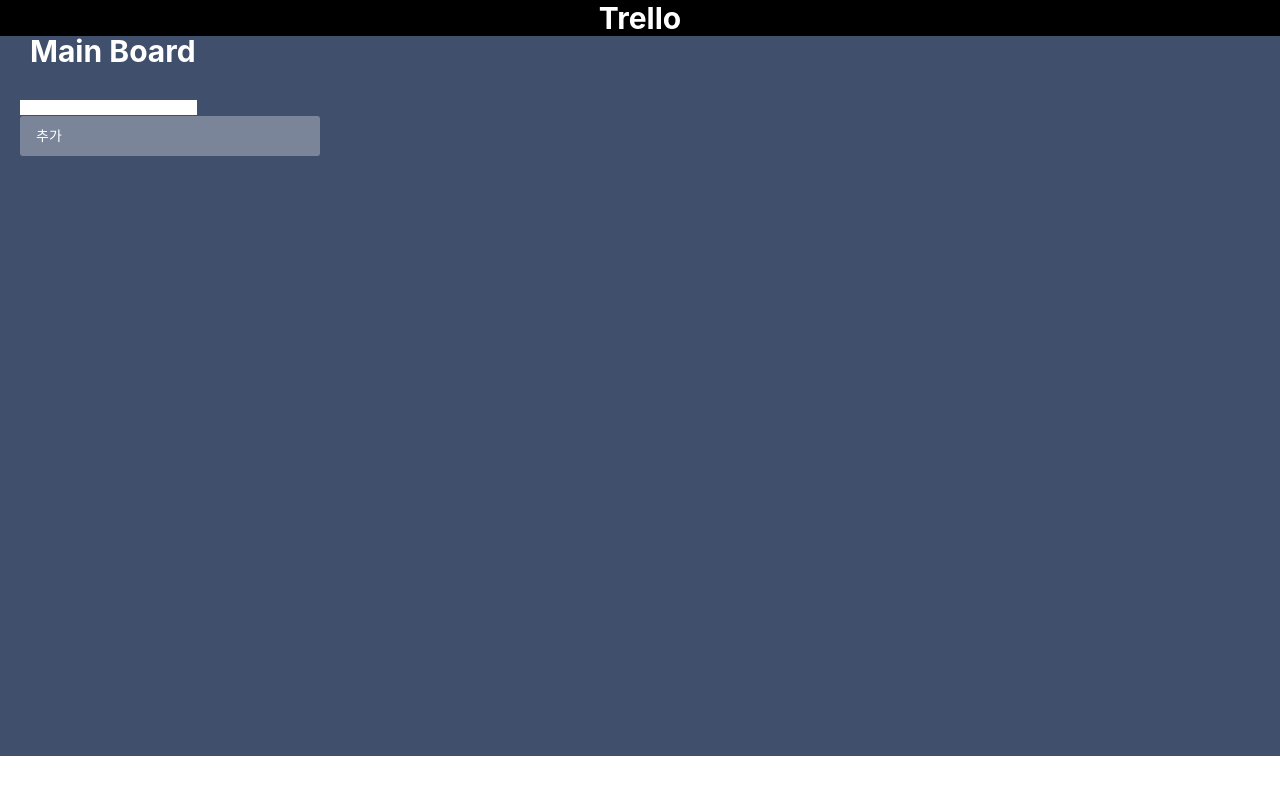
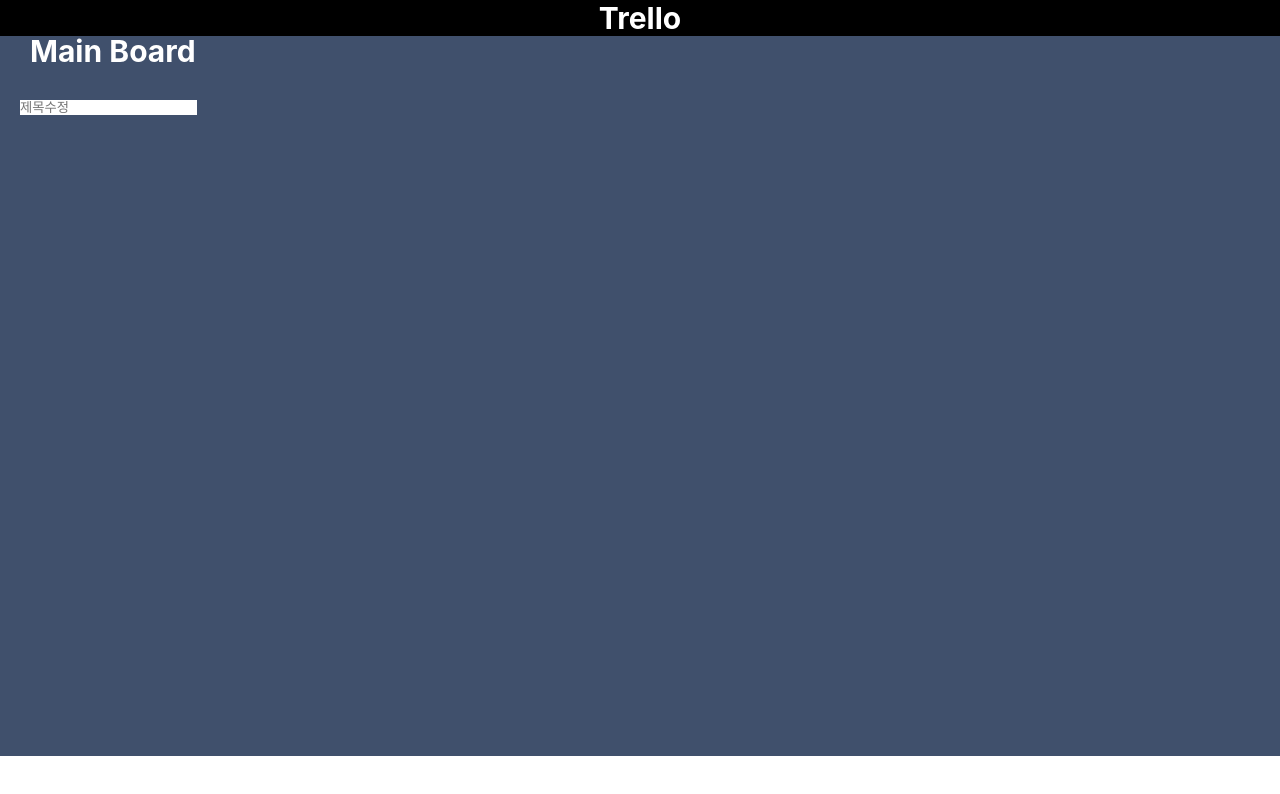
Before and after one commit to LOCA525/trello-cra, a React (Create React App) app: page / in a window 1280 px wide. Both pictures are taken after a click on the button "추가". Shown: the top 794 px of the page. Built offline with nearby package versions, Linux system fonts and the light colour scheme.

Commit message:
컴포넌트정리

```diff
--- a/src/App.css
+++ b/src/App.css
@@ -70,7 +70,7 @@
   margin-bottom: 20px;
 }
 
-.App .todoContainer .addBoxBtn {
+/* .App .todoContainer .addBoxBtn {
   cursor: pointer;
   width: 300px;
   height: 40px;
@@ -82,7 +82,7 @@
   color: #ffffff;
   background-color: rgba(255, 255, 255, 0.3);
   border-radius: 3px;
-}
+} */
 
 .App .todoContainer .todoBox .title1 {
   padding: 10px;
--- a/src/App.js
+++ b/src/App.js
@@ -7,8 +7,8 @@
 function App() {
   return (
     <div className="App">
-      <Nav></Nav>
-      <TodoContainer></TodoContainer>
+      <Nav />
+      <TodoContainer />
     </div>
   );
 }
--- /dev/null
+++ b/src/components/AddBoardBtn/index.js
@@ -0,0 +1,34 @@
+import { useState } from "react";
+import EditInput from "../EditInput";
+import "./style.css";
+
+const AddBoardBtn = ({ id, setTitleData, titleData }) => {
+  const [toggle, setToggle] = useState(true);
+  const [inputValue, setInputValue] = useState("");
+
+  const onSubmit = (e) => {
+    e.preventDefault();
+    setTitleData([...titleData, { id: id.current, title: inputValue }]);
+    id.current = id.current + 1;
+    setInputValue("");
+    setToggle(!toggle);
+  };
+
+  return (
+    <div>
+      {toggle ? (
+        <button
+          className="addBoxBtn"
+          onClick={() => {
+            setToggle(!toggle);
+          }}
+        >
+          추가
+        </button>
+      ) : (
+        <EditInput onSubmit={onSubmit} value={inputValue} setValue={setInputValue} />
+      )}
+    </div>
+  );
+};
+export default AddBoardBtn;
--- /dev/null
+++ b/src/components/AddBoardBtn/style.css
@@ -0,0 +1,13 @@
+.App .todoContainer .addBoxBtn {
+  cursor: pointer;
+  width: 300px;
+  height: 40px;
+  text-align: left;
+  padding: 8px 21px 8px 16px;
+  font-weight: 400;
+  font-size: 14px;
+  line-height: 24px;
+  color: #ffffff;
+  background-color: rgba(255, 255, 255, 0.3);
+  border-radius: 3px;
+}
--- /dev/null
+++ b/src/components/BoardList.js
@@ -0,0 +1,12 @@
+import TodoBox from "./TodoBox";
+
+const BoardList = ({ titleData, id, handleTitleDelete }) => {
+  return (
+    <div>
+      {titleData.map((item) => {
+        return <TodoBox item={item} id={id} handleTitleDelete={handleTitleDelete} />;
+      })}
+    </div>
+  );
+};
+export default BoardList;
--- /dev/null
+++ b/src/components/EditInput/index.js
@@ -0,0 +1,14 @@
+const EditInput = ({ onSubmit, value, setValue }) => {
+  return (
+    <form typeof="submit" onSubmit={onSubmit}>
+      <input
+        placeholder="제목수정"
+        value={value}
+        onChange={(e) => {
+          setValue(e.target.value);
+        }}
+      ></input>
+    </form>
+  );
+};
+export default EditInput;
--- a/src/components/Nav.js
+++ b/src/components/Nav.js
@@ -5,7 +5,7 @@
     <>
       <div className="nav">
         <h2>Trello</h2>
-        <Container></Container>
+        <Container />
       </div>
     </>
   );
--- a/src/components/TodoBox.js
+++ b/src/components/TodoBox.js
@@ -1,4 +1,5 @@
 import { useState, useRef } from "react";
+import EditInput from "./EditInput";
 import TodoItem from "./TodoItem";
 
 function TodoBox({ item, id, handleTitleDelete }) {
@@ -16,8 +17,21 @@
     setTodoData(deletedTodoData);
   };
 
+  const onSubmit = (e) => {
+    e.preventDefault();
+    item.title = editTitleValue;
+    setEditToggle(!editToggle);
+  };
+
+  const onSubmit2 = (e) => {
+    e.preventDefault();
+    const nextTodoData = [...todoData, { id: id.current, todo: todoValue }];
+    setTodoData(nextTodoData);
+    id.current = id.current + 1;
+    setTodoValue("");
+  };
+
   return (
-    <>
     <ul className="todoBox">
       <p
         className="title1"
@@ -28,22 +42,7 @@
         {item.title}
       </p>
       {editToggle === true ? null : (
-          <form
-            typeof="submit"
-            onSubmit={(e) => {
-              e.preventDefault();
-              item.title = editTitleValue;
-              setEditToggle(!editToggle);
-            }}
-          >
-            <input
-              placeholder="제목수정"
-              value={editTitleValue}
-              onChange={(e) => {
-                setEditTitleValue(e.target.value);
-              }}
-            ></input>
-          </form>
+        <EditInput onSubmit={onSubmit} value={editTitleValue} setValue={setEditTitleValue} />
       )}
       <button onClick={handleDeleteTitle}>XXXX</button>
       <button
@@ -53,32 +52,13 @@
       >
         {toggle2 === false ? "취소" : "추가"}
       </button>
-        {toggle2 === true ? null : (
-          <form
-            typeof="submit"
-            onSubmit={(e) => {
-              e.preventDefault();
-              const nextTodoData = [...todoData, { id: id.current, todo: todoValue }];
-              setTodoData(nextTodoData);
-              id.current = id.current + 1;
-              setTodoValue("");
-            }}
-          >
-            <input
-              onChange={(e) => {
-                setTodoValue(e.target.value);
-              }}
-              value={todoValue}
-            ></input>
-          </form>
-        )}
+      {toggle2 === true ? null : <EditInput onSubmit={onSubmit2} value={todoValue} setValue={setTodoValue} />}
       <ul className="todos">
         {todoData.map((item) => {
           return <TodoItem item={item} handleTodoDelete={handleTodoDelete}></TodoItem>;
         })}
       </ul>
     </ul>
-    </>
   );
 }
 
--- a/src/components/TodoContainer.js
+++ b/src/components/TodoContainer.js
@@ -1,11 +1,10 @@
 import TodoBox from "./TodoBox";
 import { useState, useRef } from "react";
 import TodoItem from "./TodoItem";
+import BoardList from "./BoardList";
+import AddBoardBtn from "./AddBoardBtn";
 
 function TodoContainer() {
-  let [toggle, setToggle] = useState(true);
-  let [inputValue, setInputValue] = useState("");
-
   const [titleData, setTitleData] = useState([]);
   const id = useRef(0);
 
@@ -15,42 +14,10 @@
   };
 
   return (
-    <>
-      <div className="todoContainer">
-        {titleData.map((item) => {
-          return <TodoBox item={item} id={id} handleTitleDelete={handleTitleDelete}></TodoBox>;
-        })}
-
-        {toggle === true ? null : (
-          <form
-            typeof="submit"
-            onSubmit={(e) => {
-              e.preventDefault();
-              const nextTitleData = [...titleData, { id: id.current, title: inputValue }];
-              setTitleData(nextTitleData);
-              id.current = id.current + 1;
-              setInputValue("");
-              setToggle(!toggle);
-            }}
-          >
-            <input
-              onChange={(e) => {
-                setInputValue(e.target.value);
-              }}
-              value={inputValue}
-            ></input>
-          </form>
-        )}
-        <button
-          className="addBoxBtn"
-          onClick={() => {
-            setToggle(!toggle);
-          }}
-        >
-          추가
-        </button>
-      </div>
-    </>
+    <div className="todoContainer">
+      <BoardList titleData={titleData} id={id} handleTitleDelete={handleTitleDelete} />
+      <AddBoardBtn id={id} setTitleData={setTitleData} titleData={titleData} />
+    </div>
   );
 }
 
```
Also changed, not shown: src/components/EditInput/style.css (added). Lines whose indentation alone changed are shown as unchanged.
